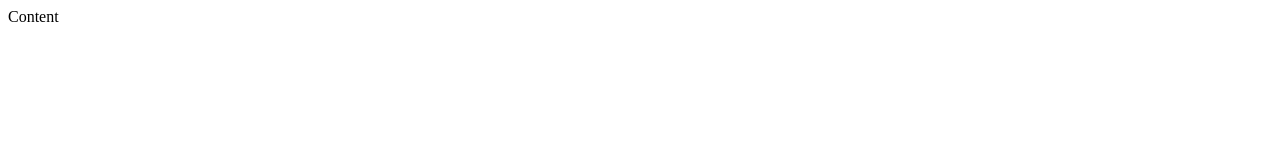
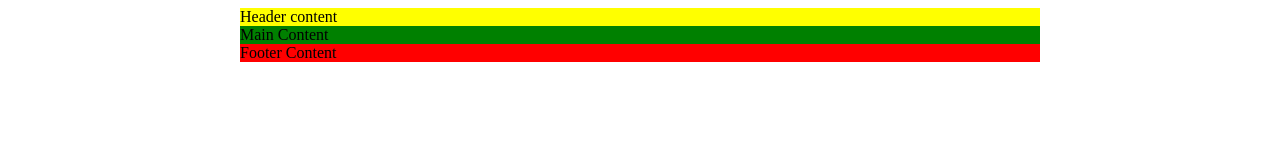
Before and after one commit to TadasJS/astro, a website: page index.html in a window 1280 px wide. Drawn offline with Linux system fonts and the light colour scheme.

Commit message:
page layout and design

```diff
--- a/index.html
+++ b/index.html
@@ -11,16 +11,17 @@
     <link rel="shortcut icon" href="./favicon/favicon.ico" />
     <link rel="apple-touch-icon" sizes="180x180" href="./favicon/apple-touch-icon.png" />
     <link rel="manifest" href="./favicon/site.webmanifest" />
-</head>
+    <link rel="stylesheet" href="./main.css">
+ </head>
 <body>
     <header>
-
+        Header content
     </header>
     <main>
-        Content
+        Main Content
     </main>
     <footer>
-
+        Footer Content
     </footer>
 </body>
 </html>
--- /dev/null
+++ b/main.css
@@ -0,0 +1,20 @@
+header,
+main,
+footer{
+  width: 800px;
+  margin-left: calc(50% - 400px);
+}
+
+
+header {
+  background-color: yellow;
+  width: 800px;
+  }
+
+main{
+  background-color: green;
+ }
+
+footer{
+  background-color: red;
+ }
```
